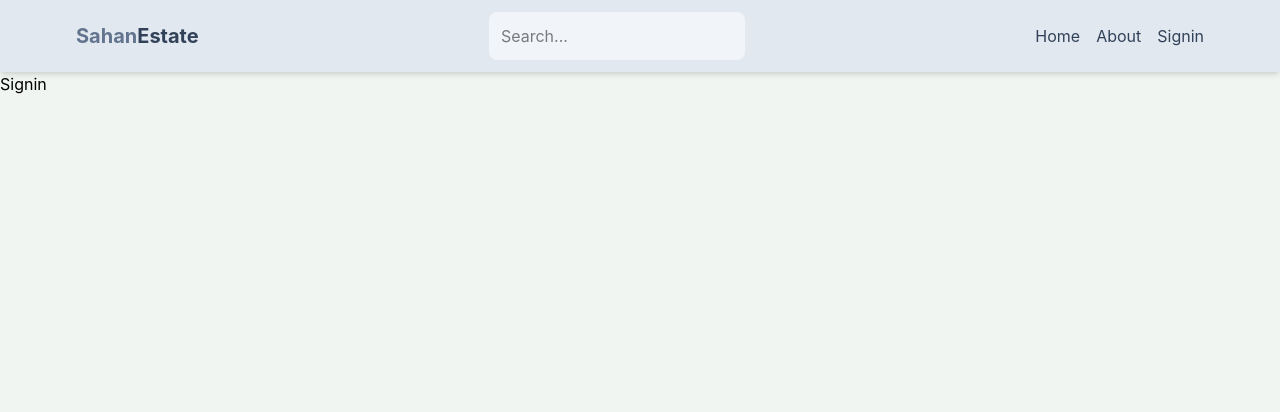
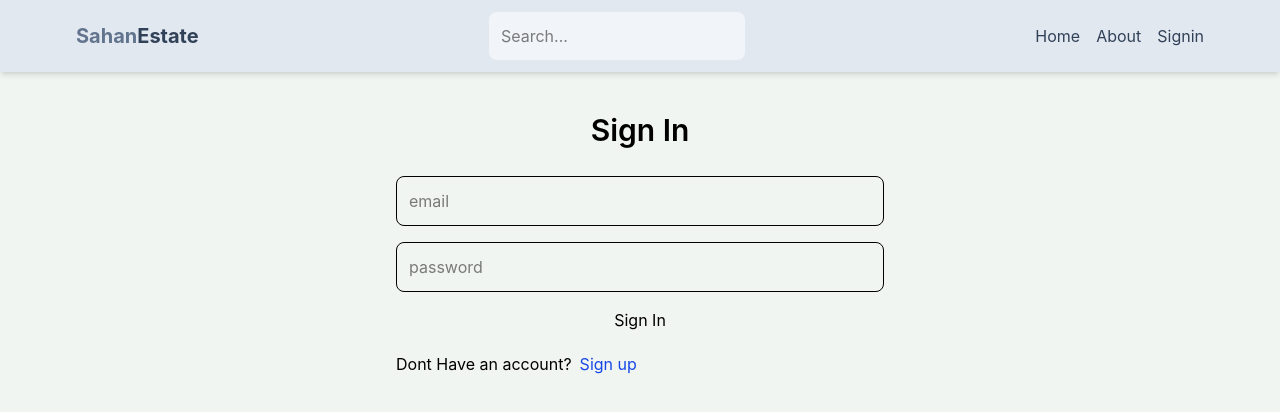
Before and after one commit to natshanay/mern-estateses, a React (Vite) app in the folder client/: page /sign-in in a window 1280 px wide. Shown: the top 412 px of the page. Built offline with nearby package versions, Linux system fonts and the light colour scheme.

Commit message:
complete signin functionality

```diff
--- a/client/src/pages/SignIn.jsx
+++ b/client/src/pages/SignIn.jsx
@@ -1,9 +1,73 @@
-import React from 'react'
+
+import { useState } from 'react'
+import { Link,useNavigate } from 'react-router-dom'
 
 export default function SignIn() {
+  const [formData,setFormData]= useState({})
+  const [error, setError] = useState(null);
+  const [loading,setLoading]= useState(false);
+  const navigate = useNavigate();
+  const handleChange= (e)=>{
+    setFormData({
+      ...formData,
+      [e.target.id]:e.target.value
+    })
+
+
+  }
+  const handleSubmit = async (e)=>{
+    e.preventDefault();
+    try{
+
+      setLoading(true)
+        setError(null)
+      const res = await fetch('/api/auth/signin',
+        {
+        method:"POST",
+        headers:{
+          'Content-Type':'application/json'
+        },
+        body: JSON.stringify(formData) // ✅ Correct
+
+      });
+      const data = await res.json();
+      console.log(data)
+      if (data.success ===false){
+        setLoading(false)
+        setError(data.message)
+        return;
+      }
+      setLoading(false)
+      setError(null)
+      navigate('/')
+      console.log(data)
+
+    }
+    catch(error){
+      setLoading(false)
+      setError(error.message)
+
+
+    }
+     finally {
+    setLoading(false);      // ← runs on success AND failure
+  }
+  }
   return (
-    <div>
-      Signin
+    <div className='p-3 max-w-lg  mx-auto'>
+      <h1 className="text-3xl text-center font-semibold my-7">  Sign In</h1>
+      <form onSubmit={handleSubmit} className='flex flex-col gap-4'>
+
+        <input type="email" placeholder="email" className="border p-3 rounded-lg" id="email"onChange={ handleChange}/>
+        <input type="password" placeholder="password" className="border p-3 rounded-lg" id="password"onChange={ handleChange}/>
+        <button disabled={loading} classsName="bg-slate-700 text-white p-3 rounded-lg uppercase hover:opacity-95 disabled:opacity-80">{loading?'Loading...':"Sign In"}</button>
+
+      </form>
+      <div className="flex gap-2 mt-5">
+        <p>Dont Have an account?</p>
+        <Link to={"/sign-up"} className="text-blue-700">Sign up</Link>
+      </div>
+      {error && <p className="text-red-500">{error}</p>}
     </div>
   )
 }
```
